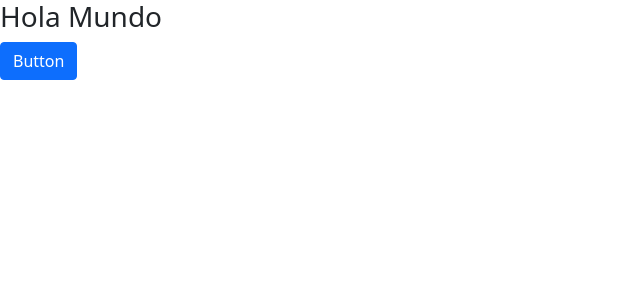
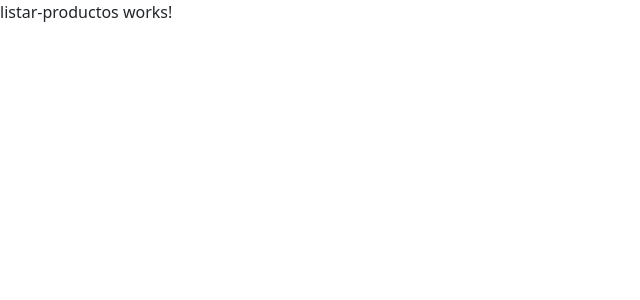
Before and after one commit to econtigliani/CRUD-MEAN, an Angular app: page / in a window 1280 px wide. Shown: the top 300 px of the page, without its empty margins (0-640 px from the left). Built offline with nearby package versions, Linux system fonts and the light colour scheme.

Commit message:
Creacion de rutas

```diff
--- a/src/app/app-routing.module.ts
+++ b/src/app/app-routing.module.ts
@@ -1,8 +1,16 @@
 import { NgModule } from '@angular/core';
 import { Routes, RouterModule } from '@angular/router';
+import { CrearProductoComponent } from './components/crear-producto/crear-producto.component';
+import { ListarProductosComponent } from './components/listar-productos/listar-productos.component';
 
 
-const routes: Routes = [];
+const routes: Routes = [
+  {path: '', component: ListarProductosComponent},
+  {path: 'crear-producto', component: CrearProductoComponent},
+  {path: 'editar-producto/:id', component: CrearProductoComponent},
+  {path: '**', redirectTo:'', pathMatch: 'full'},
+
+];
 
 @NgModule({
   imports: [RouterModule.forRoot(routes)],
--- a/src/app/app.component.html
+++ b/src/app/app.component.html
@@ -1,2 +1 @@
-<h3>Hola Mundo</h3>
-<button class="btn btn-primary">Button</button>
+<router-outlet></router-outlet>
```
